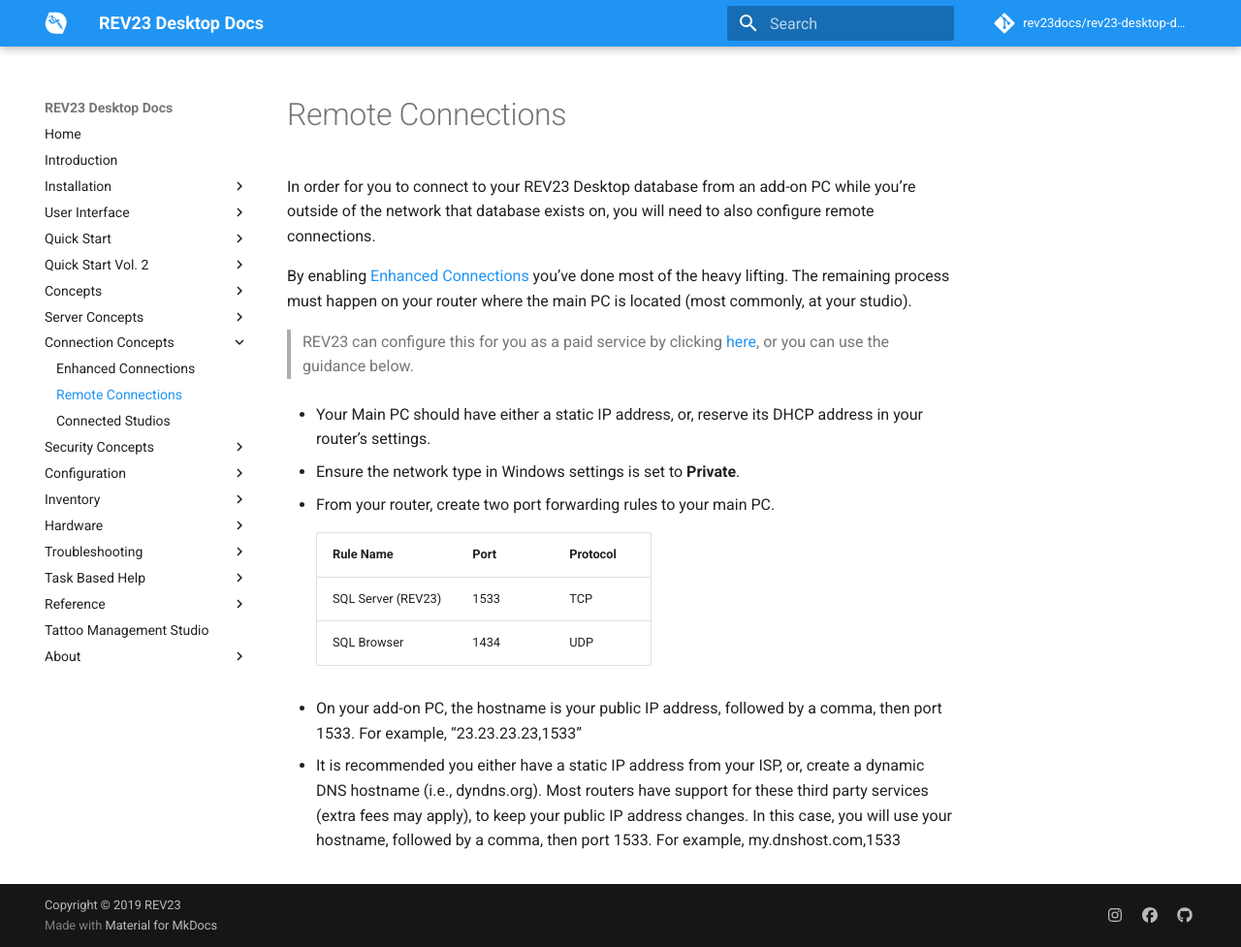
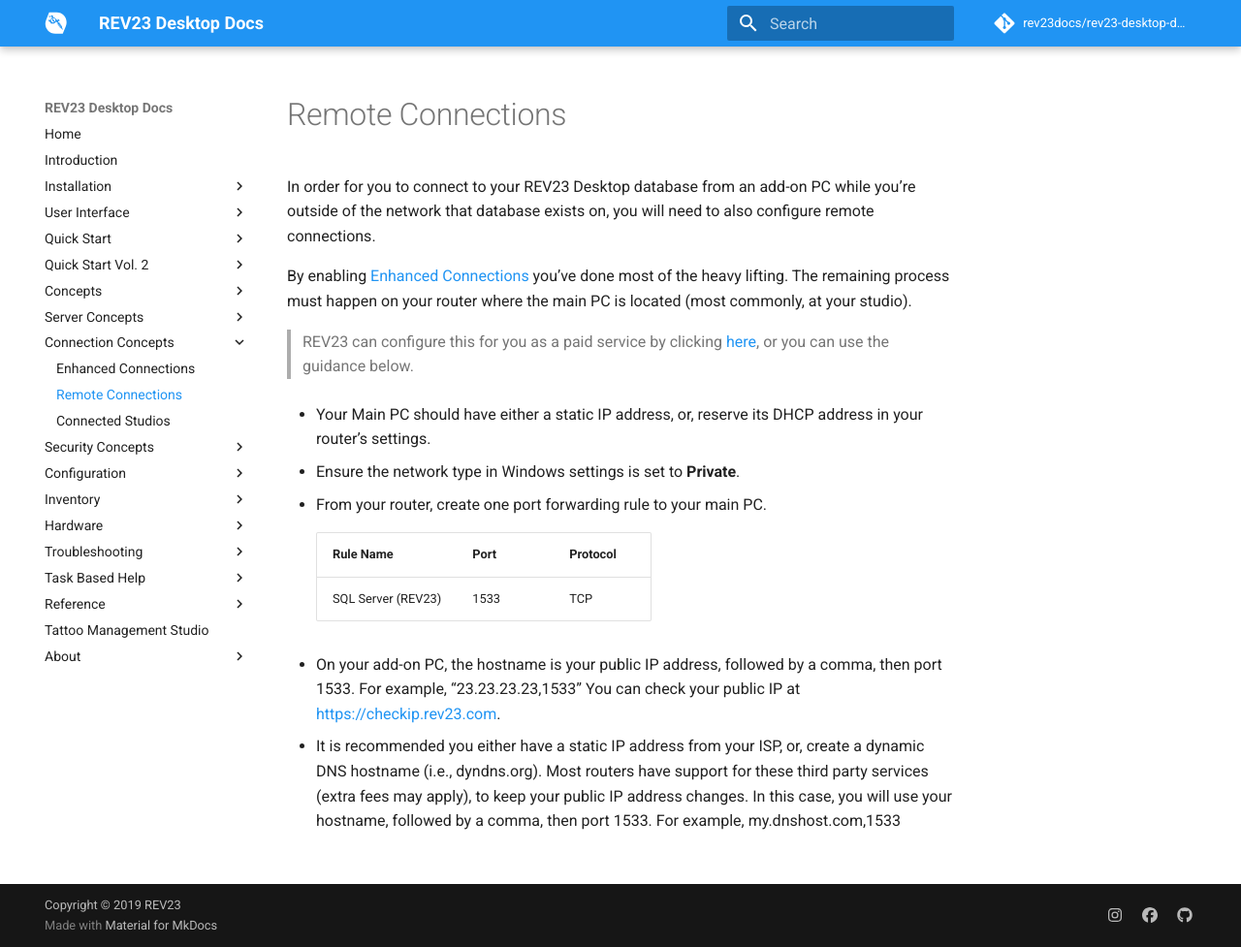
Before and after one commit to REV23Docs/rev23-desktop-docs, an MkDocs documentation site: the page built from docs/connection-concepts/remote-connections.md, in a window 1280 px wide and 977 px high. Shown: the whole window at 97% size. Built offline with MkDocs 1.6.1 and Material for MkDocs 9.7.7, drawn with Linux system fonts in a browser that asks for light colours; comment, search, counter and statistics services are not loaded.

Commit message:
removed 1434 as a required port for remote connections

```diff
--- a/docs/connection-concepts/remote-connections.md
+++ b/docs/connection-concepts/remote-connections.md
@@ -10,13 +10,12 @@
 
 + Ensure the network type in Windows settings is set to **Private**.
 
-+ From your router, create two port forwarding rules to your main PC.
++ From your router, create one port forwarding rule to your main PC.
 
     | Rule Name | Port | Protocol |
     | --- | --- | --- |
     | SQL Server (REV23) | 1533 | TCP |
-    | SQL Browser | 1434 | UDP |
 
-+ On your add-on PC, the hostname is your public IP address, followed by a comma, then port 1533. For example, "23.23.23.23,1533"
++ On your add-on PC, the hostname is your public IP address, followed by a comma, then port 1533. For example, "23.23.23.23,1533" You can check your public IP at [https://checkip.rev23.com](https://checkip.rev23.com).
 
 + It is recommended you either have a static IP address from your ISP, or, create a dynamic DNS hostname (i.e., dyndns.org). Most routers have support for these third party services (extra fees may apply), to keep your public IP address changes. In this case, you will use your hostname, followed by a comma, then port 1533. For example, my.dnshost.com,1533
```
